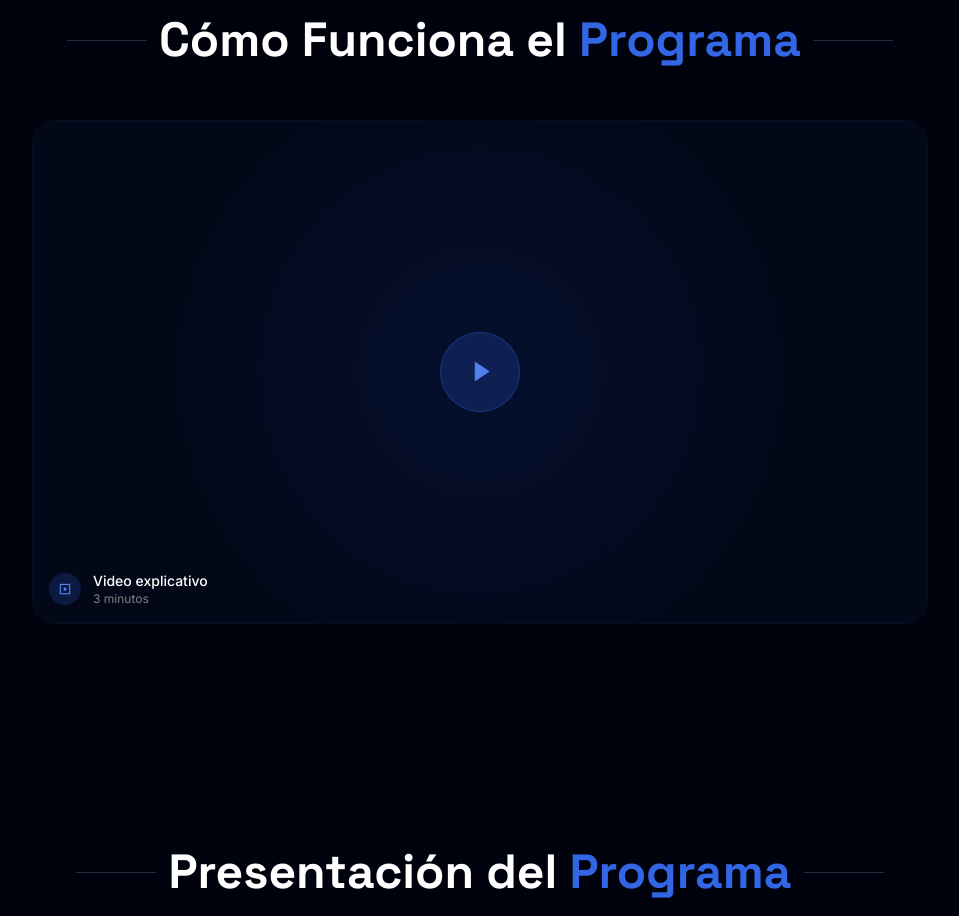
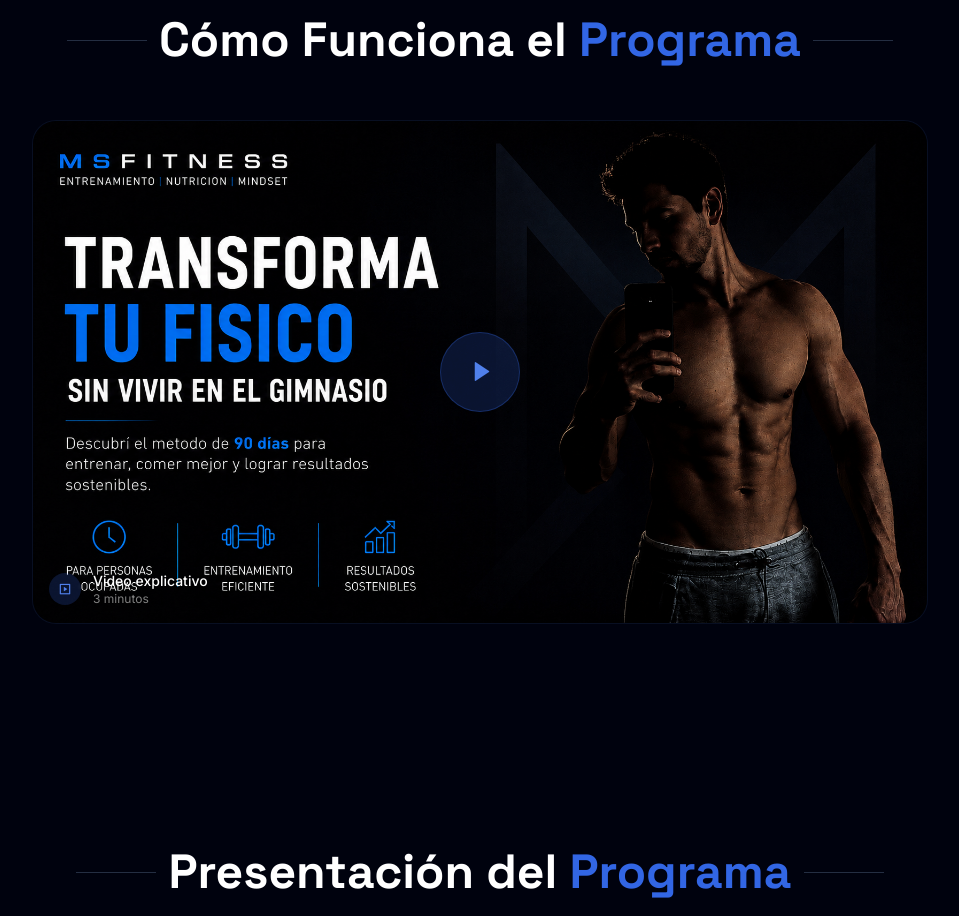
Before and after one commit to Martinjaggo/msfitness-web, a React (Vite) app: page / in a window 1280 px wide. Shown: the part 880-1796 px from the top of the page, without its empty margins (160-1119 px from the left). Built offline with nearby package versions, Linux system fonts and the light colour scheme.

Commit message:
Agrega miniatura personalizada para la VSL

```diff
--- a/src/pages/home/components/VideoSection.tsx
+++ b/src/pages/home/components/VideoSection.tsx
@@ -1,4 +1,5 @@
 import { useEffect, useRef, useState } from "react";
+import thumbnail from "../../../assets/vsl-thumbnail.png";
 
 export default function VideoSection() {
   const sectionRef = useRef<HTMLElement>(null);
@@ -50,7 +51,11 @@ export default function VideoSection() {
             >
               {!isPlaying ? (
                 <>
-                  <div className="absolute inset-0 bg-[radial-gradient(circle_at_50%_50%,oklch(var(--primary-900)_/_0.2)_0%,transparent_60%)]" />
+                  <img
+  src={thumbnail}
+  alt="Video presentación MSFITNESS"
+  className="absolute inset-0 w-full h-full object-cover"
+/>
                   <div className="absolute inset-0 flex items-center justify-center">
                     <div className="w-16 h-16 md:w-20 md:h-20 rounded-full bg-primary-500/20 border border-primary-500/30 flex items-center justify-center group-hover:bg-primary-500/30 group-hover:scale-110 transition-all duration-300">
                       <i className="ri-play-fill text-primary-400 text-2xl md:text-3xl ml-1" />
```
Also changed, not shown: src/assets/vsl-thumbnail.png (added).
